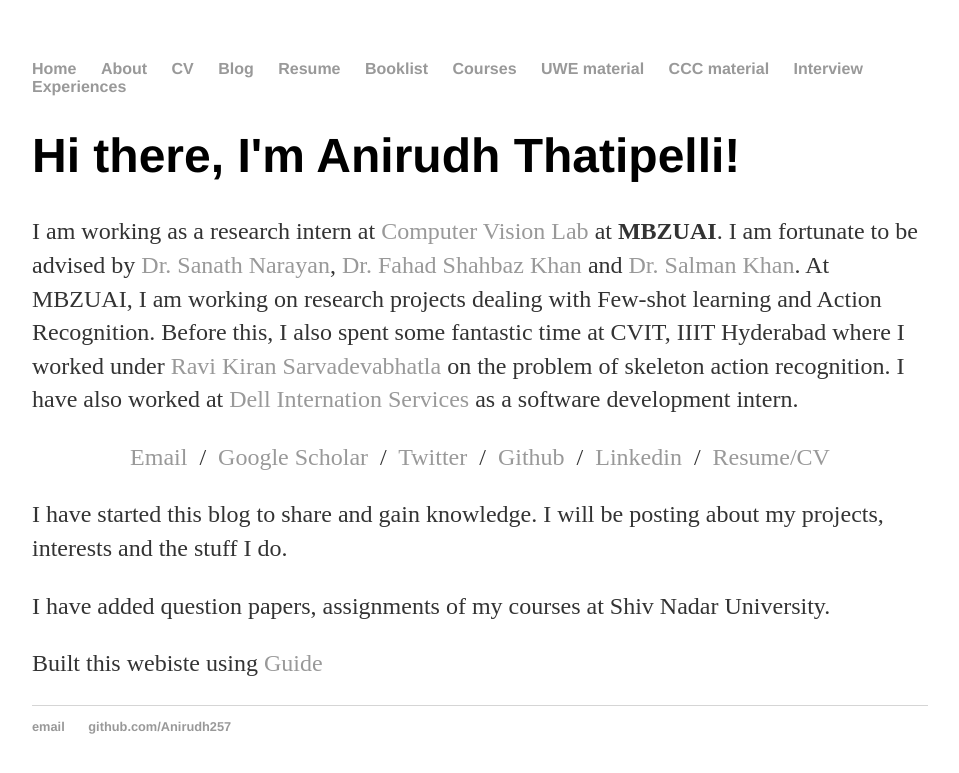
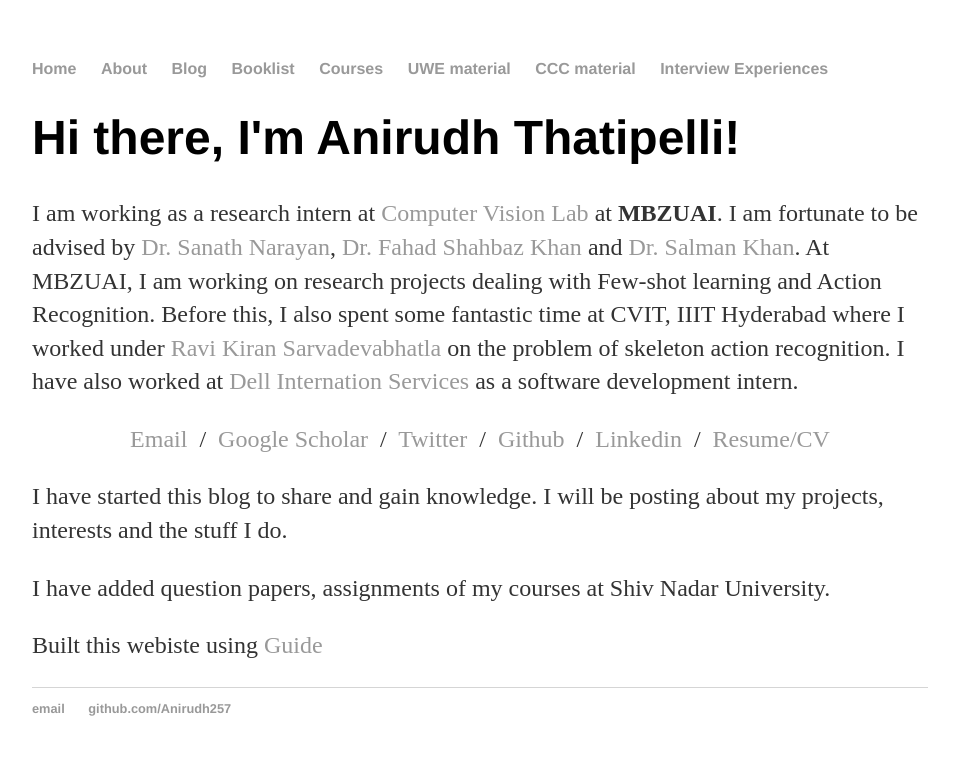
Before and after one commit to Anirudh257/Anirudh257.github.io, a Jekyll site: the page built from index.html, in a window 1280 px wide. Shown: the top 773 px of the page, without its empty margins (160-1119 px from the left). Built offline with Jekyll 4.4.1, drawn with Linux system fonts in a browser that asks for light colours.

Commit message:
Update default.html

```diff
--- a/_layouts/default.html
+++ b/_layouts/default.html
@@ -10,9 +10,7 @@
 	    		<ul>
 	        		<li><a href="/">Home</a></li>
 		        	<li><a href="/about">About</a></li>
-	        		<li><a href="/cv">CV</a></li>
 	        		<li><a href="/blog">Blog</a></li>
-				<li><a href="/resume">Resume</a></li>
 				<li><a href="/Books">Booklist</a></li>
 				<li><a href="/Course_content">Courses</a></li>
 				<li><a href = "/UWE">UWE material</a></li>
```
